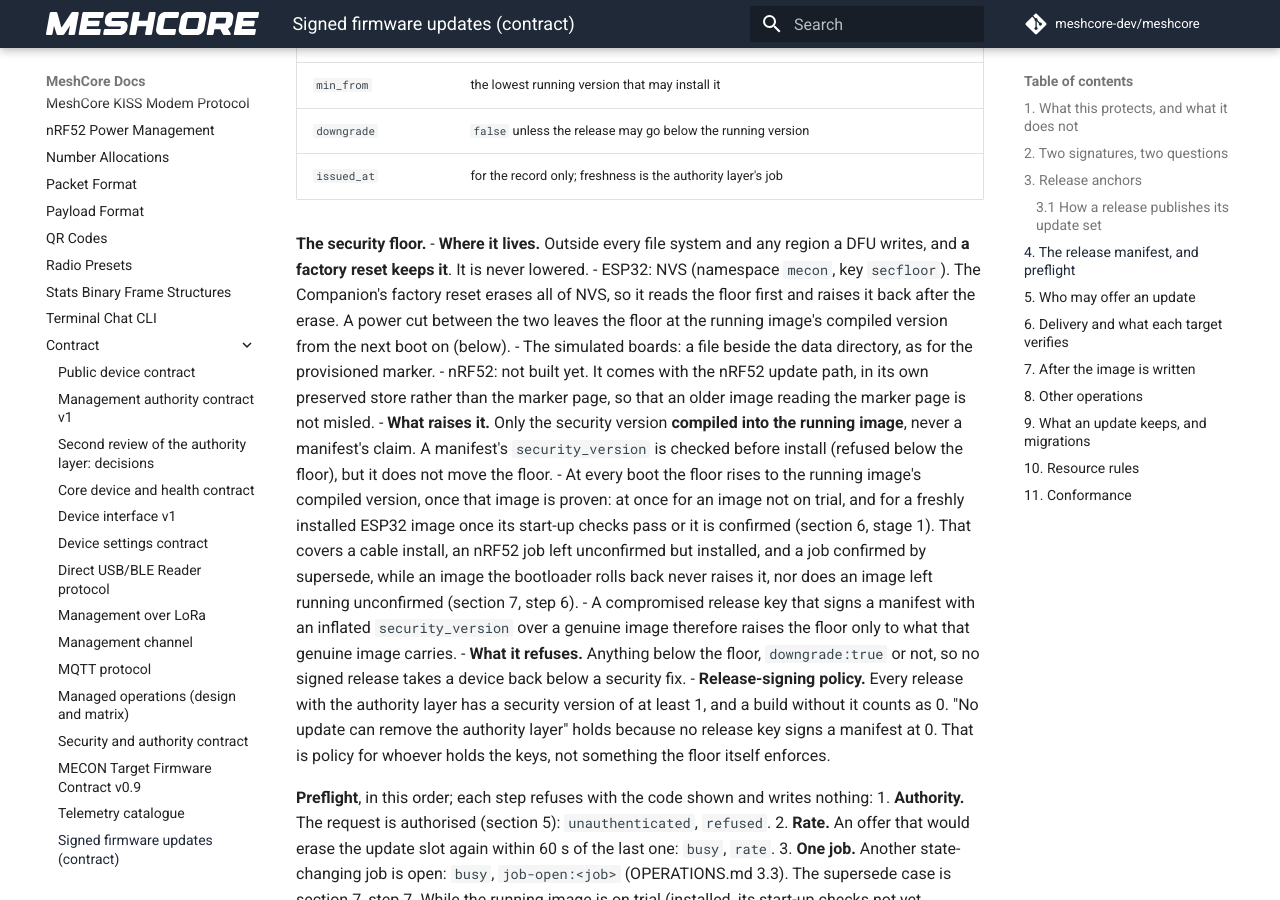
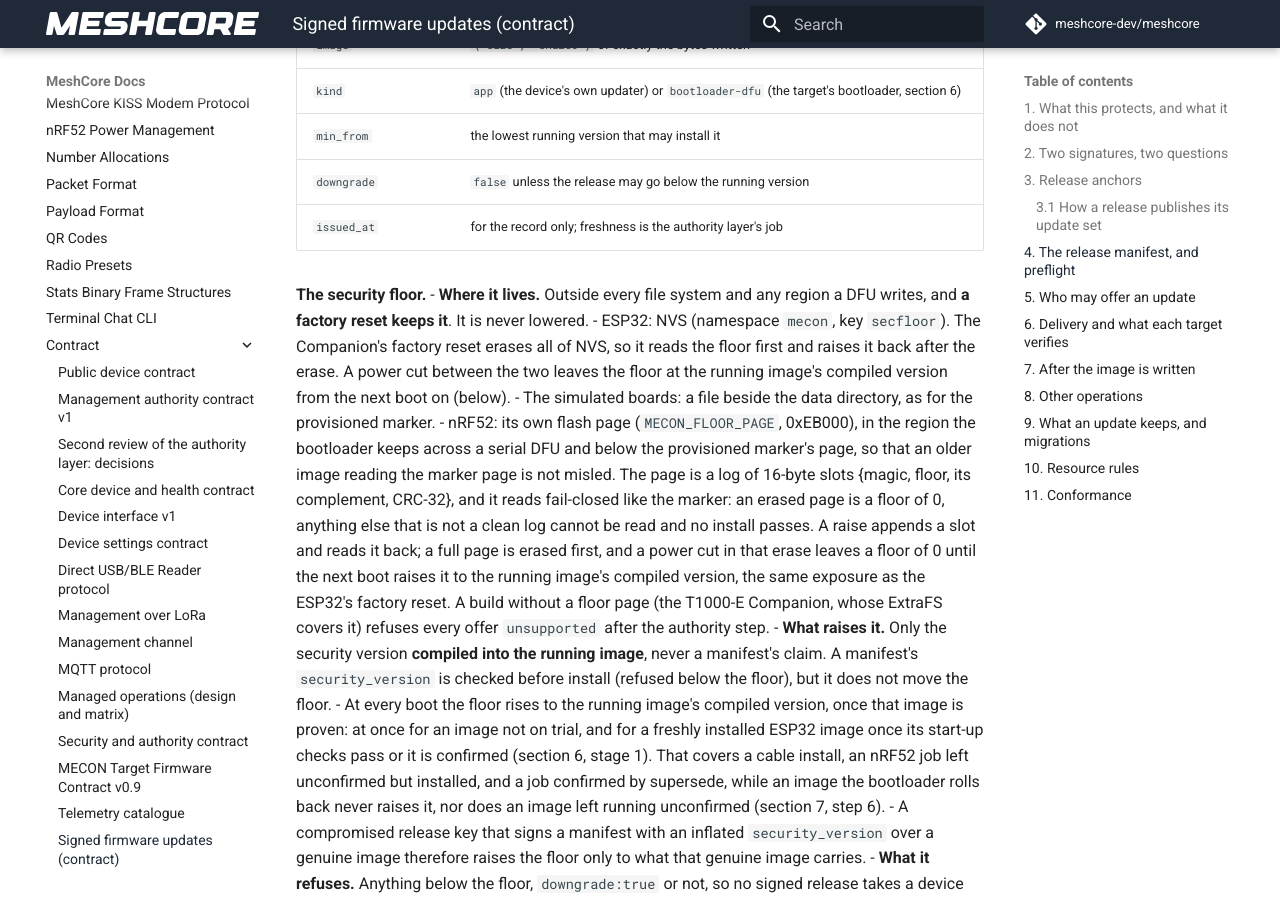
Before and after one commit to hoejriis/mecon-firmware, an MkDocs documentation site: the page built from docs/contract/UPDATES.md, in a window 1280 px wide and 900 px high, scrolled down 4074 px. Built offline with MkDocs 1.6.1 and Material for MkDocs 9.7.7, drawn with Linux system fonts in a browser that asks for light colours; comment, search, counter and statistics services are not loaded; some of the changed text lies outside the part shown.

Commit message:
Docs and schemas for the nRF52 update path
UPDATES.md now describes the serial-DFU offer, its attestation by version
and the nRF52 floor page, and which nRF52 builds can take an offer today.
hello and status.get allow a null update sha256, which the DFU test checks.

Co-Authored-By: Claude Opus 5.5 (1M context) <noreply@anthropic.com>

```diff
--- a/docs/contract/UPDATES.md
+++ b/docs/contract/UPDATES.md
@@ -1,6 +1,6 @@
 # Signed firmware updates (contract)
 
-> **Status: partly built ([#110](https://github.com/hoejriis/mecon-firmware/issues/110)), revised after its security review.** Built on `main`: the release anchors (section 3), the manifest and its signature, preflight (section 4), the security floor on ESP32 and the simulated boards, the `update` class (section 5), push delivery to ESP32 over USB and BLE with `update.offer` and `update.chunk`, and download over IP on the builds with a network (section 6), verification, activation, attestation, confirmation, revert and supersede (section 7), and `update.manifest` and `update.status` (section 8), with the public update vectors. Not built yet: the nRF52 path and its floor (an offer of a `bootloader-dfu` image is refused `unsupported-kind`). A build with no network refuses `source.url` as `unsupported-source`. It defines one update lifecycle that a Backend, a Reader bridge or any conforming manager drives over IP, USB and BLE, and says honestly, per target, what each delivery path can and cannot protect against. LoRa delivery of image bytes is [#123](https://github.com/hoejriis/mecon-firmware/issues/123) and is out of scope here. It will reuse this lifecycle.
+> **Status: partly built ([#110](https://github.com/hoejriis/mecon-firmware/issues/110)), revised after its security review.** Built on `main`: the release anchors (section 3), the manifest and its signature, preflight (section 4), the security floor on ESP32 and the simulated boards, the `update` class (section 5), push delivery to ESP32 over USB and BLE with `update.offer` and `update.chunk`, download over IP on the builds with a network, and the nRF52 path through the bootloader's serial DFU (section 6), verification, activation, attestation, confirmation, revert and supersede (section 7), and `update.manifest` and `update.status` (section 8), with the public update vectors. On the nRF52 only the builds with both the device interface and a floor page take an offer: today the T1000-E Repeater. The T1000-E Companion's ExtraFS covers the floor page, so it refuses every offer `unsupported`, and no Wio Tracker L1 build carries the device interface yet. A build with no network refuses `source.url` as `unsupported-source`. It defines one update lifecycle that a Backend, a Reader bridge or any conforming manager drives over IP, USB and BLE, and says honestly, per target, what each delivery path can and cannot protect against. LoRa delivery of image bytes is [#123](https://github.com/hoejriis/mecon-firmware/issues/123) and is out of scope here. It will reuse this lifecycle.
 
 It builds on three pages:
 - the [device interface](DEVICE_INTERFACE.md) carries every request, result and event;
@@ -80,7 +80,7 @@ A public release on GitHub carries its update set as release assets, so any mana
 - **Where it lives.** Outside every file system and any region a DFU writes, and **a factory reset keeps it**. It is never lowered.
   - ESP32: NVS (namespace `mecon`, key `secfloor`). The Companion's factory reset erases all of NVS, so it reads the floor first and raises it back after the erase. A power cut between the two leaves the floor at the running image's compiled version from the next boot on (below).
   - The simulated boards: a file beside the data directory, as for the provisioned marker.
-  - nRF52: not built yet. It comes with the nRF52 update path, in its own preserved store rather than the marker page, so that an older image reading the marker page is not misled.
+  - nRF52: its own flash page (`MECON_FLOOR_PAGE`, 0xEB000), in the region the bootloader keeps across a serial DFU and below the provisioned marker's page, so that an older image reading the marker page is not misled. The page is a log of 16-byte slots {magic, floor, its complement, CRC-32}, and it reads fail-closed like the marker: an erased page is a floor of 0, anything else that is not a clean log cannot be read and no install passes. A raise appends a slot and reads it back; a full page is erased first, and a power cut in that erase leaves a floor of 0 until the next boot raises it to the running image's compiled version, the same exposure as the ESP32's factory reset. A build without a floor page (the T1000-E Companion, whose ExtraFS covers it) refuses every offer `unsupported` after the authority step.
 - **What raises it.** Only the security version **compiled into the running image**, never a manifest's claim. A manifest's `security_version` is checked before install (refused below the floor), but it does not move the floor.
   - At every boot the floor rises to the running image's compiled version, once that image is proven: at once for an image not on trial, and for a freshly installed ESP32 image once its start-up checks pass or it is confirmed (section 6, stage 1). That covers a cable install, an nRF52 job left unconfirmed but installed, and a job confirmed by supersede, while an image the bootloader rolls back never raises it, nor does an image left running unconfirmed (section 7, step 6).
   - A compromised release key that signs a manifest with an inflated `security_version` over a genuine image therefore raises the floor only to what that genuine image carries.
@@ -158,14 +158,14 @@ Measured worst cases:
   - **Resuming.** Each chunk answers `{"next": <offset>}`, and a chunk at any other offset gets the expected offset back. A transfer survives a disconnect, a reconnect or a re-enumeration.
   - **Integrity** is the manifest's digest over the whole image.
   - **Stall deadline.** No chunk for 10 minutes makes the job `failed` (`stalled`), the slot is erased, and the one-job lock is released.
-- **nRF52 over USB.** The firmware runs preflight, records the job (it spans the bootloader step), and enters the bootloader. The Reader then sends the image with the bootloader's serial DFU. This is the 0.9 contract's "offer, bootloader update, attest on boot, acknowledge". Against a cable holder it is **advisory** (section 1): the same cable could skip the offer. It exists so an honest manager and Reader install the right image on the right device, with the result reported through the job.
+- **nRF52 over USB.** `update.offer` takes `source.push` only (`source.url` is `unsupported-source`) and runs the whole of preflight. It opens the job already `awaiting-confirm` (it spans the bootloader step), answers `{"job", "state", "dfu":"serial"}` with no transfer token, and 1.5 s after that answer resets into the bootloader's serial DFU. The Reader then sends the package with the bootloader's serial DFU. A second offer while that job is open is `busy`, `job-open:<job>`: no supersede here. The next boot attests by version: when the running image's version is the manifest's, it reports `update` with `sha256:null` (the device cannot hash a package the bootloader installed); otherwise the DFU did not happen, and the job ends `failed`, `error:"not-installed"`. This is the 0.9 contract's "offer, bootloader update, attest on boot, acknowledge". Against a cable holder it is **advisory** (section 1): the same cable could skip the offer. It exists so an honest manager and Reader install the right image on the right device, with the result reported through the job.
 - **BLE on nRF52 is not supported.** The Adafruit bootloader verifies no signature, and interface builds never register its BLE DFU ([#143](https://github.com/hoejriis/mecon-firmware/issues/143)). A signed BLE path there needs a bootloader that checks signatures. That is a separate decision.
 
 ## 7. After the image is written
 
 1. **Verified.** On ESP32 the firmware reads the slot back, compares its SHA-256 with the manifest, and only then marks it bootable: `progress`, step `verified`. A mismatch is `failed` (`digest-mismatch`), and nothing is activated.
 2. **Activation.** The device reboots into the new image. The job spans the reboot in the owed-results table (OPERATIONS.md 3.2), already `awaiting-confirm`, so that the boot rule treats it as an installed image and not as a cut transfer. A reboot before activation ends a transfer as `failed`, `error:"interrupted"`.
-3. **Attestation.** The firmware that boots reports `update {"job", "version", "sha256"}` in `hello`, in the status snapshot and in a `job` event. `sha256` is the hash of its own running application image, computed at boot. Read it as section 1 says.
+3. **Attestation.** The firmware that boots reports `update {"job", "version", "sha256"}` in `hello`, in the status snapshot and in a `job` event. `sha256` is the hash of its own running application image, computed at boot; on the nRF52 it is `null`, and the version is the attestation (section 6). Read it as section 1 says.
 4. **Awaiting confirmation.** The job is `awaiting-confirm` (OPERATIONS.md 3.4). `job.confirm`, from a caller with the `update` class, arriving after the new image runs, makes it `confirmed`. Reachability alone never confirms, and nor does a running image that cannot show it is the one installed: its slot must be the one the install wrote, and it must hash to the manifest's digest. The confirmation is written down before the job table is (so a power cut between the two still reads as `confirmed`, `confirmed_by:"record"`), and it ends the bootloader's rollback window. The floor follows the running image's compiled version, as section 4 says, whether or not the job is confirmed.
 5. **The deadline.** `confirm.within_s` is 30 to 3,600, default 900. This is wider than OPERATIONS.md 3.4's 900 s ceiling, because an update's confirmation follows a download, a reboot and a health check. It counts the image's **running time across boots**, kept in the job's entry.
    - Revert when the deadline passes, or **at once on an abnormal reset**: a panic, the watchdog or a brownout, as `runtime`'s `reset_reason` reports.
--- a/docs/contract/schema/hello.result.json
+++ b/docs/contract/schema/hello.result.json
@@ -18,7 +18,7 @@
       "description": "Present only while the image of an update job runs unconfirmed: that job, and the version and SHA-256 of the running image (UPDATES.md section 7, step 3), with unconfirmed:true when its job is already over.",
       "type": "object",
       "required": ["job", "version", "sha256"],
-      "properties": {"job": {"type": "string"}, "version": {"type": "string"}, "sha256": {"type": "string", "pattern": "^[0-9a-f]{64}$"}, "unconfirmed": {"const": true, "description": "The job ended without a confirmation, yet this image runs: the image before it failed its trial each time it was sent back (UPDATES.md section 7, step 6)."}},
+      "properties": {"job": {"type": "string"}, "version": {"type": "string"}, "sha256": {"type": ["string", "null"], "pattern": "^[0-9a-f]{64}$", "description": "null on the nRF52, whose bootloader installs a package the device cannot hash: the version is the attestation (UPDATES.md section 6)."}, "unconfirmed": {"const": true, "description": "The job ended without a confirmation, yet this image runs: the image before it failed its trial each time it was sent back (UPDATES.md section 7, step 6)."}},
       "additionalProperties": false
     }
   }
--- a/docs/contract/schema/status.get.result.json
+++ b/docs/contract/schema/status.get.result.json
@@ -40,7 +40,7 @@
       "description": "Present only while the image of an update job runs unconfirmed: that job, and the version and SHA-256 of the running image (UPDATES.md section 7, step 3), with unconfirmed:true when its job is already over.",
       "type": "object",
       "required": ["job", "version", "sha256"],
-      "properties": {"job": {"type": "string"}, "version": {"type": "string"}, "sha256": {"type": "string", "pattern": "^[0-9a-f]{64}$"}, "unconfirmed": {"const": true, "description": "The job ended without a confirmation, yet this image runs: the image before it failed its trial each time it was sent back (UPDATES.md section 7, step 6)."}},
+      "properties": {"job": {"type": "string"}, "version": {"type": "string"}, "sha256": {"type": ["string", "null"], "pattern": "^[0-9a-f]{64}$", "description": "null on the nRF52, whose bootloader installs a package the device cannot hash: the version is the attestation (UPDATES.md section 6)."}, "unconfirmed": {"const": true, "description": "The job ended without a confirmation, yet this image runs: the image before it failed its trial each time it was sent back (UPDATES.md section 7, step 6)."}},
       "additionalProperties": false
     }
   }
```
Also changed, not shown: 1 other file.
